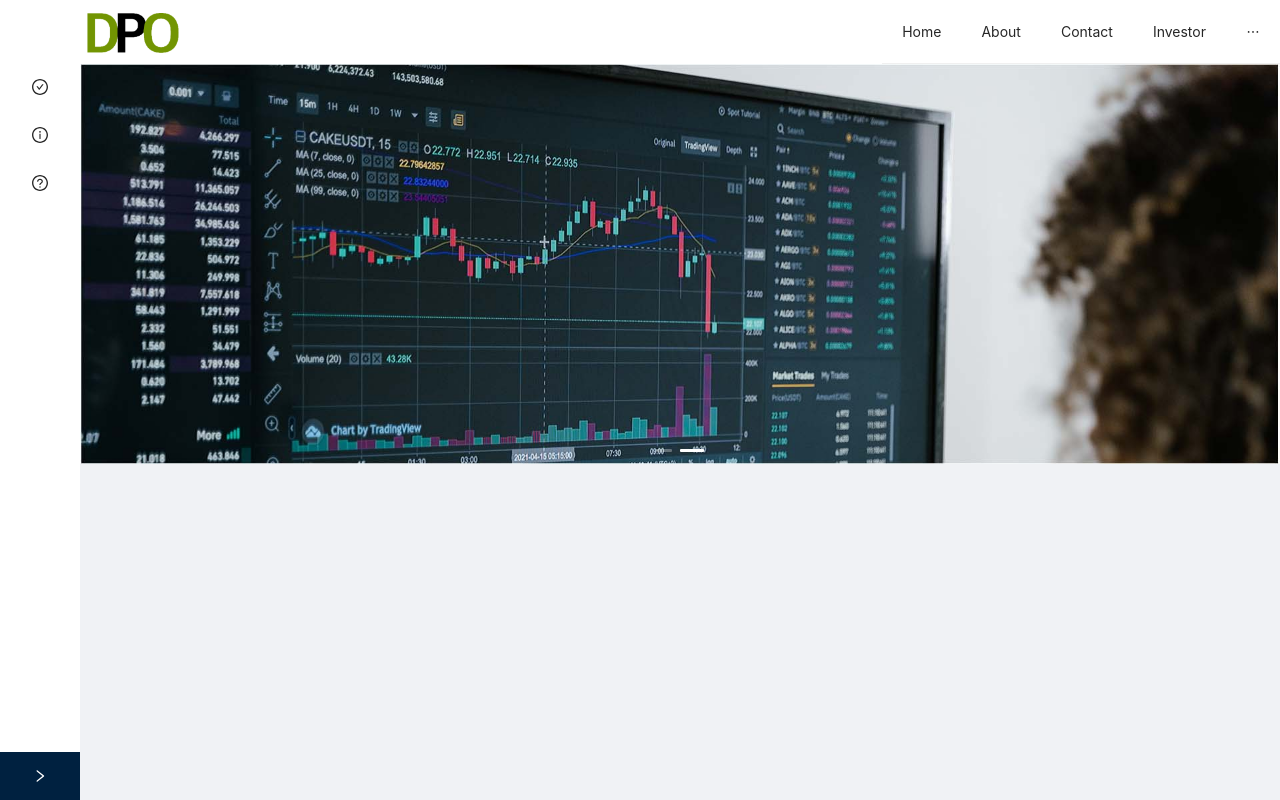
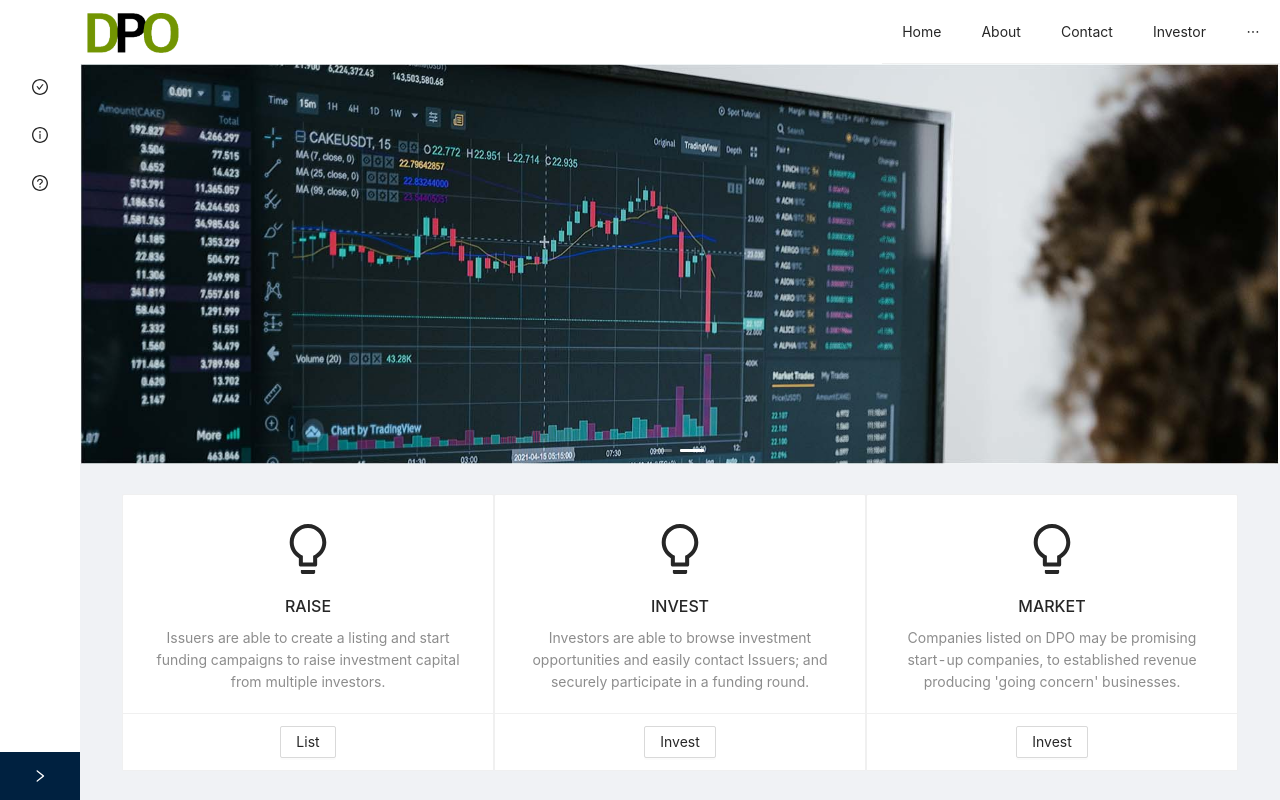
Before and after one commit to Hammad124444/DPO-frontend, a Next.js app: page / in a window 1280 px wide. Built offline with nearby package versions, Linux system fonts and the light colour scheme.

Commit message:
add: landing cards and its ui kits, layout fix

```diff
--- /dev/null
+++ b/src/core/data/landingcards.jsx
@@ -0,0 +1,20 @@
+export const LandingCards = [
+    {
+        id: 'raise',
+        title: 'RAISE',
+        description: 'Issuers are able to create a listing and start funding campaigns to raise investment capital from multiple investors.',
+        button: 'List'
+    },
+    {
+        id: 'invest',
+        title: 'INVEST',
+        description: 'Investors are able to browse investment opportunities and easily contact Issuers;  and securely participate in a funding round.',
+        button: 'Invest'
+    },
+    {
+        id: 'market',
+        title: 'MARKET',
+        description: 'Companies listed on DPO may be promising start-up companies, to established revenue producing \'going concern\' businesses.',
+        button: 'Invest'
+    }
+]
--- a/src/core/ui-kit/buttons/primaryBtn.jsx
+++ b/src/core/ui-kit/buttons/primaryBtn.jsx
@@ -1,7 +1,7 @@
 import { Button } from 'antd';
 
-export default function MPrimaryBtn({label}) {
+export default function MPrimaryBtn({label, size, type}) {
     return(
-        <Button type="primary"  size='large' success>{ label }</Button>
+        <Button type={type}  size={size}>{ label }</Button>
     );
 }
--- a/src/core/ui-kit/buttons/roundBtn.jsx
+++ b/src/core/ui-kit/buttons/roundBtn.jsx
@@ -1,7 +1,7 @@
 import { Button } from 'antd';
 
-export default function MRoundBtn() {
+export default function MRoundBtn({ size, type, label }) {
     return(
-        <Button></Button>
+        <Button shape="round" size={size} type={type}>{ label }</Button>
     );
 }
--- a/src/core/ui-kit/buttons/secondaryBtn.jsx
+++ b/src/core/ui-kit/buttons/secondaryBtn.jsx
@@ -1,7 +1,7 @@
 import { Button } from 'antd';
 
-export default function MSecondaryBtn({ label }) {
+export default function MSecondaryBtn({ size, type, label }) {
     return(
-        <Button size='large'>{ label }</Button>
+        <Button size={size} type={type} danger>{ label }</Button>
     );
 }
--- a/src/landing/content.jsx
+++ b/src/landing/content.jsx
@@ -1,11 +1,38 @@
-import { Layout } from "antd";
+import { Card, Button } from 'antd';
+import { BulbOutlined, DollarOutlined, RocketOutlined } from '@ant-design/icons';
+import MCarousel from "../core/ui-kit/carousel/carousel";
+import {carousels} from "../core/data/carousels";
+import {LandingCards} from "../core/data/landingcards";
+import MPrimaryBtn from "../core/ui-kit/buttons/primaryBtn";
 
-const { Content } = Layout;
+const { Meta } = Card;
 
-export default function MContent() {
+export default function MLandingContent() {
     return(
-       <Content>
-           <h2>Layout Content Here</h2>
-       </Content>
-    );
+        <div className="container-fluid no-padding">
+            <MCarousel carousels={carousels}/>
+            <div className="ant-row container pt-30">
+                {
+                    LandingCards.map((el) => (
+                        <div key={el.id} className="ant-col-8 ant-col-sm-8 ant-col-xs-24">
+                            <Card
+                                className="pt-30"
+                                cover={<BulbOutlined style={{ fontSize: '50px'}} />}
+                                actions={[
+                                    <MPrimaryBtn key={el.id} type="default" label={el.button} size="default"/>
+                                ]}
+                            >
+                                <Meta
+                                    className="text-center"
+                                    title={el.title}
+                                    description={el.description}
+                                />
+                            </Card>
+                        </div>
+                    ))
+                }
+            </div>
+        </div>
+
+    )
 }
--- a/src/pages/index.jsx
+++ b/src/pages/index.jsx
@@ -1,10 +1,9 @@
 import MLayoutLanding  from '../layout/layout-landing';
-import MCarousel from  '../core/ui-kit/carousel/carousel';
-import { carousels } from '../core/data/carousels';
+import MLandingContent from "../landing/content";
 
 export default function Home() {
   return (
-    <MCarousel carousels={carousels}/>
+        <MLandingContent/>
   )
 }
 
--- a/src/pages/issue/newissue.jsx
+++ b/src/pages/issue/newissue.jsx
@@ -33,7 +33,7 @@
             <MCheckBoxGroup label="Stable Coins" options={stableCoins}/>
             <MEditInput label="Fund wallet" />
             <MEditInput label="Treasury wallet" />
-            <MPrimaryBtn label="Create Issue"/>
+            <MPrimaryBtn label="Create Issue" size="large" type="primary"/>
         </Form>
     )
 }
```
